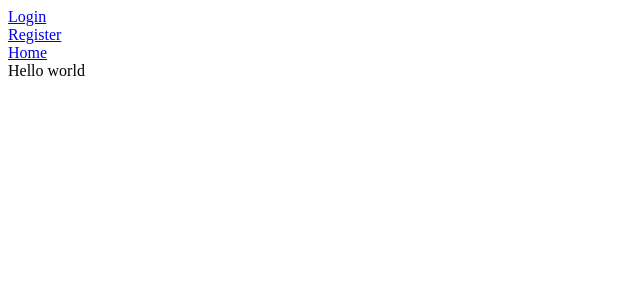
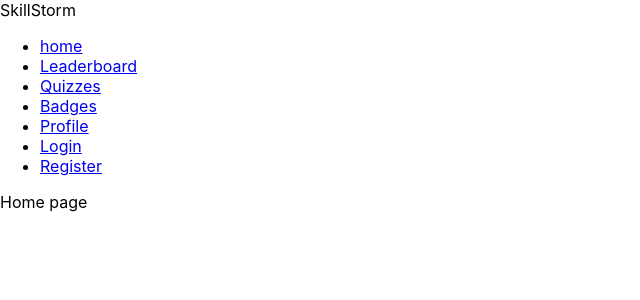
Before and after one commit to tyler-katsha/Skillstorm-app-frontend, a React (Vite) app: page / in a window 1280 px wide. Shown: the top 300 px of the page, without its empty margins (0-640 px from the left). Built offline with nearby package versions, Linux system fonts and the light colour scheme.

Commit message:
Updating with more pages and a Navigation component

```diff
--- a/src/components/CardGrid.tsx
+++ b/src/components/CardGrid.tsx
@@ -3,8 +3,10 @@ import { Card } from "./Card"
 export const CardGrid = () => {
     return(
         <div>
-            {[1,2,3,4].map((index) => (
-                <Card key={index}/>
+            {[1,2,3,4].map((ele,index) => (
+                <div key={index}>
+                    <Card i={ele}/>
+                </div>
             ))}
         </div>
     )
--- /dev/null
+++ b/src/components/Navigation.tsx
@@ -0,0 +1,31 @@
+import { Link } from 'react-router-dom';
+import styles from '../module/Navigation.module.css';
+
+export const Navigation = () => {
+
+    const navigationLink = (route: string, name: string) => (
+        (<li><Link to={route}>{name}</Link></li>)
+    )
+
+    return (
+        <nav className={styles.navBar}>
+            <div className={styles.navBarLeft}>
+                SkillStorm
+            </div>
+
+            <div className={styles.navBarRight}>
+                <ul className={styles.navLinks}>
+                    {/* Add the Route's for the leaderboard, quizzes, badges and profile page in App.tsx with the pages */}
+                    {navigationLink("/", "home")}
+                    {navigationLink("/learderboard", "Leaderboard")}
+                    {navigationLink("/quizzes", "Quizzes")}
+                    {navigationLink("/badges", "Badges")}
+                    {navigationLink("/profile", "Profile")}
+                    {/* These are just test links delete once development is far enough*/}
+                    {navigationLink("/login", "Login")}
+                    {navigationLink("/register", "Register")}
+                </ul>
+            </div>
+        </nav>
+    )
+}
--- a/src/index.css
+++ b/src/index.css
@@ -0,0 +1,5 @@
+body {
+  margin: 0;
+  padding: 0;
+  font-family: -apple-system, BlinkMacSystemFont, "Segoe UI", Roboto, sans-serif;
+}
--- a/src/pages/Home.tsx
+++ b/src/pages/Home.tsx
@@ -1,15 +1,10 @@
-import { Link } from "react-router-dom"
+import { Navigation } from "../components/Navigation"
 
 export const Home = () => {
     return(
-        <div>
-            <Link to='/login'>Login</Link>
-            <br/>
-            <Link to='/register'>Register</Link>
-            <br/>
-            <Link to='/'>Home</Link>
-            <br/>
-            Hello world
-        </div>
+        <>
+            <Navigation />
+            Home page
+        </>
     )
 }
```
Also changed, not shown: src/components/Card.tsx (+5 -3 lines), src/module/Navigation.module.css (added), src/pages/Badges.tsx (added), src/pages/Leaderboard.tsx (added), src/pages/Profile.tsx (added), src/pages/Quizzes.tsx (added).
